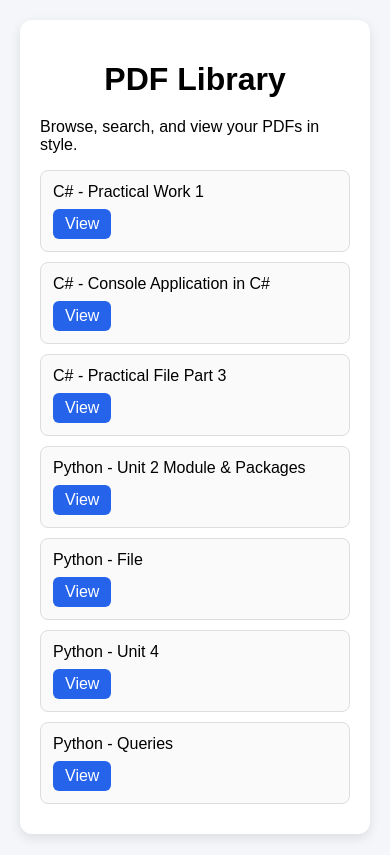
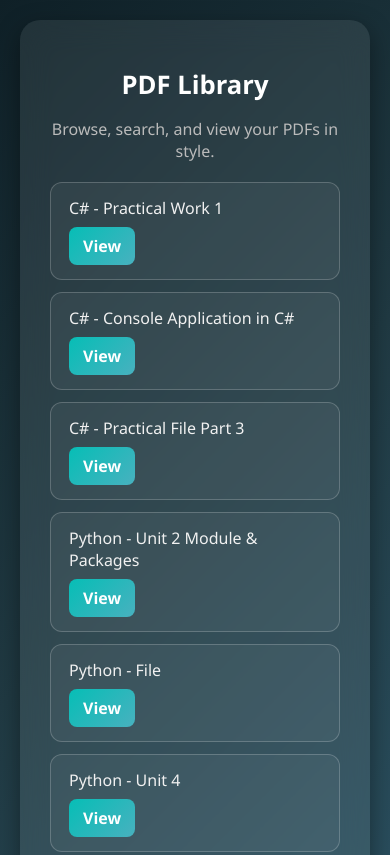
Before and after one commit to Krishna7905/Web, a plain HTML site: page index.html in a window 390 px wide. Shown: the top 855 px of the page. Drawn offline with Linux system fonts and the light colour scheme.

Commit message:
Update style.css

```diff
--- a/style.css
+++ b/style.css
@@ -1,24 +1,43 @@
+/* ====== GLOBAL ====== */
 body {
-  font-family: Arial, sans-serif;
-  background: #f4f6f9;
+  font-family: "Segoe UI", Roboto, sans-serif;
+  background: linear-gradient(135deg, #0f2027, #203a43, #2c5364);
+  color: #e5e5e5;
   margin: 0;
   padding: 20px;
+  min-height: 100vh;
+  display: flex;
+  justify-content: center;
+  align-items: flex-start;
 }
 
+/* ====== CONTAINER ====== */
 .container {
-  max-width: 700px;
-  margin: auto;
-  background: #fff;
-  padding: 20px;
-  border-radius: 12px;
-  box-shadow: 0 4px 12px rgba(0,0,0,0.1);
+  width: 100%;
+  max-width: 800px;
+  background: rgba(255, 255, 255, 0.08);
+  backdrop-filter: blur(15px);
+  padding: 30px;
+  border-radius: 20px;
+  box-shadow: 0 8px 25px rgba(0,0,0,0.4);
+  animation: fadeIn 1s ease;
 }
 
 h1 {
   text-align: center;
-  margin-bottom: 20px;
+  margin-bottom: 8px;
+  font-size: 2.2rem;
+  color: #ffffff;
 }
 
+.subtitle {
+  text-align: center;
+  margin-bottom: 20px;
+  font-size: 1rem;
+  color: #bbbbbb;
+}
+
+/* ====== PDF LIST ====== */
 .pdf-list {
   list-style: none;
   padding: 0;
@@ -29,51 +48,83 @@ h1 {
   display: flex;
   justify-content: space-between;
   align-items: center;
-  padding: 12px;
-  border: 1px solid #ddd;
-  border-radius: 8px;
-  margin-bottom: 10px;
-  background: #fafafa;
+  padding: 14px 18px;
+  border: 1px solid rgba(255,255,255,0.2);
+  border-radius: 12px;
+  margin-bottom: 12px;
+  background: rgba(255, 255, 255, 0.05);
+  transition: transform 0.2s, background 0.3s;
+}
+
+.pdf-list li:hover {
+  transform: translateY(-3px);
+  background: rgba(255, 255, 255, 0.12);
 }
 
 .pdf-list li span {
   font-weight: 500;
+  color: #f1f1f1;
 }
 
 .pdf-list li a {
   text-decoration: none;
   color: white;
-  background: #2563eb;
-  padding: 6px 12px;
-  border-radius: 6px;
-  transition: background 0.2s;
+  background: linear-gradient(135deg, #06beb6, #48b1bf);
+  padding: 8px 14px;
+  border-radius: 8px;
+  font-weight: 600;
+  transition: transform 0.2s, box-shadow 0.2s;
 }
 
 .pdf-list li a:hover {
-  background: #1e40af;
+  transform: scale(1.05);
+  box-shadow: 0 0 10px #48b1bf;
 }
 
-/* Modal Styling */
+/* ====== MODAL ====== */
 .modal {
   display: none;
   position: fixed;
   top: 0; left: 0;
   width: 100%; height: 100%;
-  background: rgba(0,0,0,0.7);
+  background: rgba(0,0,0,0.85);
   justify-content: center;
   align-items: center;
   z-index: 999;
+  animation: fadeIn 0.4s ease;
 }
 
 .modal-content {
   position: relative;
-  width: 80%;
-  height: 85%;
-  background: #fff;
-  border-radius: 10px;
+  width: 85%;
+  height: 90%;
+  background: rgba(20, 20, 20, 0.95);
+  border-radius: 16px;
   overflow: hidden;
   display: flex;
   flex-direction: column;
+}
+
+.modal-header {
+  display: flex;
+  justify-content: flex-end;
+  background: rgba(255,255,255,0.05);
+  padding: 8px;
+}
+
+.modal-header button {
+  margin-left: 8px;
+  background: rgba(255,255,255,0.15);
+  color: white;
+  border: none;
+  padding: 6px 14px;
+  border-radius: 6px;
+  cursor: pointer;
+  transition: background 0.2s;
+}
+
+.modal-header button:hover {
+  background: rgba(255,255,255,0.3);
 }
 
 .modal-content iframe {
@@ -81,28 +132,15 @@ h1 {
   border: none;
 }
 
-.modal-content button {
-  background: red;
-  color: white;
-  border: none;
-  padding: 10px 16px;
-  cursor: pointer;
-  border-radius: 0 0 0 8px;
-  align-self: flex-end;
-  transition: background 0.2s;
+/* ====== ANIMATIONS ====== */
+@keyframes fadeIn {
+  from { opacity: 0; transform: translateY(10px); }
+  to { opacity: 1; transform: translateY(0); }
 }
 
-.modal-content button:hover {
-  background: darkred;
+/* ====== RESPONSIVE ====== */
+@media (max-width: 600px) {
+  h1 { font-size: 1.6rem; }
+  .pdf-list li { flex-direction: column; align-items: flex-start; }
+  .pdf-list li a { margin-top: 8px; }
 }
-
-/* Responsive */
-@media (max-width: 600px) {
-  .pdf-list li {
-    flex-direction: column;
-    align-items: flex-start;
-  }
-  .pdf-list li a {
-    margin-top: 8px;
-  }
-}
```
